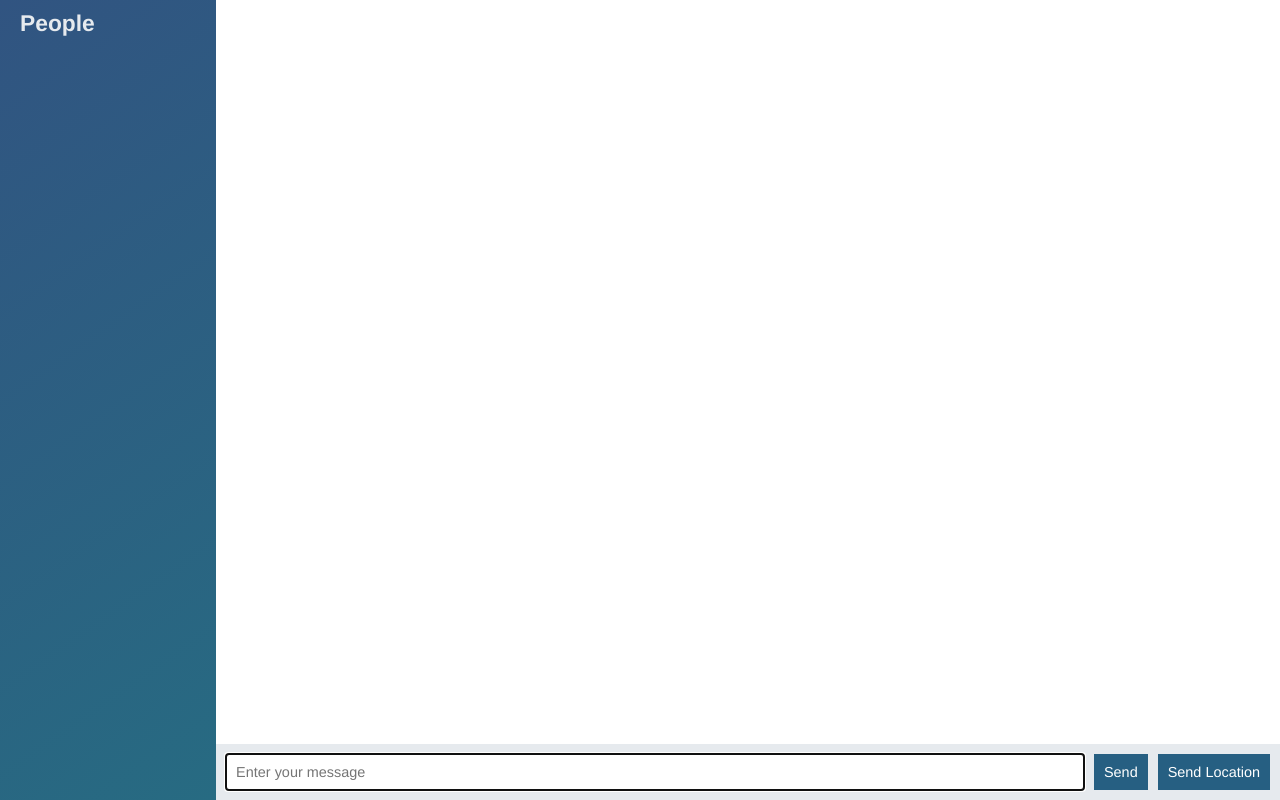
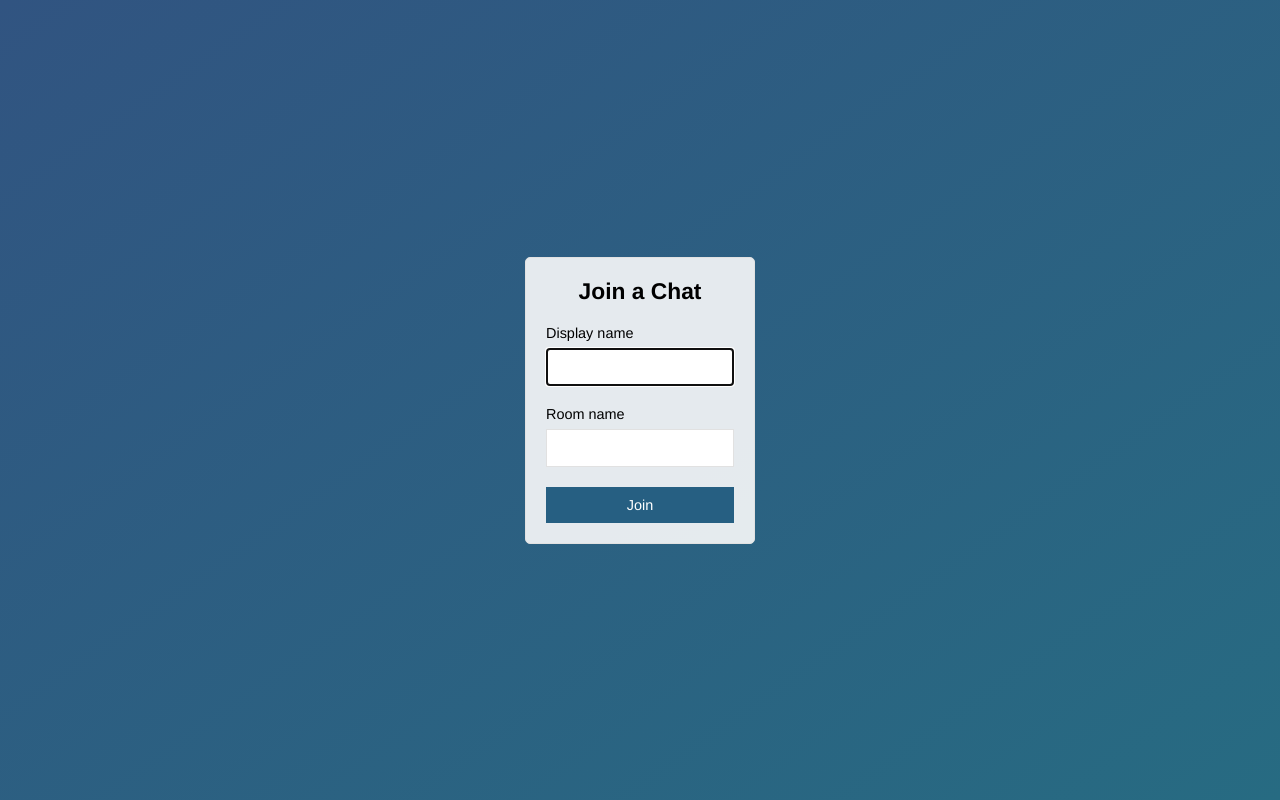
Before and after one commit to pedrorv/node-chat-app, a website: page public/index.html in a window 1280 px wide. Drawn offline with nearby package versions, Linux system fonts and the light colour scheme; no server answers.

Commit message:
Add join page that submits to chat.html

```diff
--- a/public/index.html
+++ b/public/index.html
@@ -2,59 +2,36 @@
 <html lang="en">
 <head>
   <meta charset="UTF-8">
-  <meta name="viewport" content="width=device-width, initial-scale=1.0">
+  <meta name="viewport" content="width=device-width, initial-scale=1.0, user-scalable=no">
   <meta http-equiv="X-UA-Compatible" content="ie=edge">
   <title>Node Chat App</title>
   <link rel="stylesheet" href="/css/styles.css">
 </head>
-<body class="chat">
+<body class="centered-form">
 
-  <div class="chat__sidebar">
-    <h3>People</h3>
-    <div id="users"></div>
+  <div class="centered-form__form">
+    <form action="/chat.html">
+      <div class="form-field">
+        <h3>Join a Chat</h3>
+      </div>
+      <div class="form-field">
+        <label>Display name</label>
+        <input type="text" name="name" autofocus />
+      </div>
+      <div class="form-field">
+        <label>Room name</label>
+        <input type="text" name="room">
+      </div>
+      <div class="form-field">
+        <button>Join</button>
+      </div>
+    </form>
   </div>
-
-  <div class="chat__main">
-    <ol id="messages" class="chat__messages"></ol>
-
-    <div class="chat__footer">
-      <form id="message-form">
-        <input name="message" type="text" placeholder="Enter your message" autofocus autocomplete="off"/>
-        <button>Send</button>
-      </form>
-      <button id="send-location">Send Location</button>
-    </div>
-  </div>
-
-  <script id="message-template" type="text/template">
-    <li class="message">
-      <div class="message__title">
-        <h4>{{from}}</h4>
-        <span>{{createdAt}}</span>
-      </div>
-      <div class="message__body">
-        <p>{{text}}</p>
-      </div>
-    </li>
-  </script>
-
-  <script id="location-message-template" type="text/template">
-    <li class="message">
-      <div class="message__title">
-        <h4>{{from}}</h4>
-        <span>{{createdAt}}</span>
-      </div>
-      <div class="message__body">
-        <p><a href="{{url}}" target="_blank">My current position</a></p>
-      </div>
-    </li>
-  </script>
-
 
   <script src="/socket.io/socket.io.js"></script>
   <script src="/js/libs/jquery-3.1.1.min.js"></script>
   <script src="/js/libs/moment.js"></script>
   <script src="/js/libs/mustache.js"></script>
-  <script src="/js/index.js"></script>
+  <script src="/js/chat.js"></script>
 </body>
 </html>
```
Also changed, not shown: public/chat.html (added, +60 -0 lines), public/js/chat.js (renamed from public/js/index.js).
